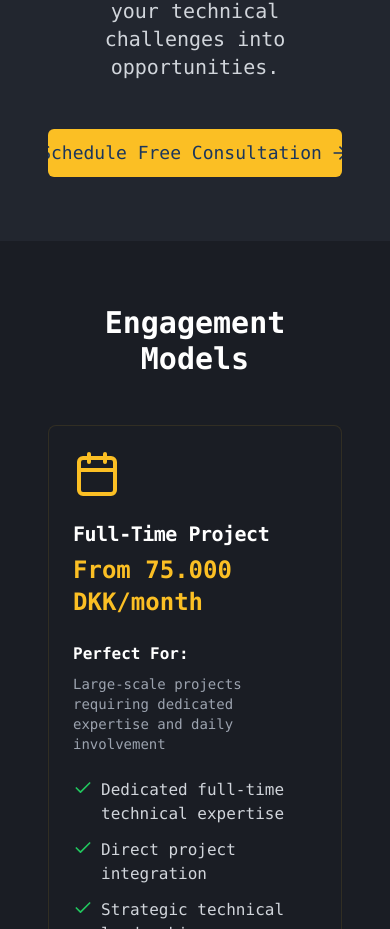
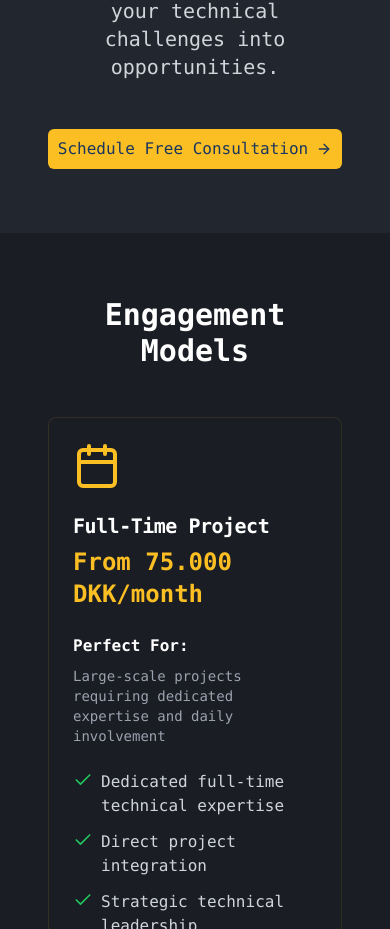
Before and after one commit to joakiti/career-craft-portal, a React (Vite) app: page /services in a window 390 px wide. Shown: the part 4631-5560 px from the top of the page. Built offline with nearby package versions, Linux system fonts and the light colour scheme.

Commit message:
Fix: Mobile scaling of consultation button
The Schedule Free Consultation button's font size did not scale appropriately on mobile devices.  This commit addresses this issue.

```diff
--- a/src/components/ConsultationForm.tsx
+++ b/src/components/ConsultationForm.tsx
@@ -1,3 +1,4 @@
+
 import { useState } from "react";
 import { Button } from "@/components/ui/button";
 import {
@@ -39,8 +40,8 @@ const ConsultationForm = ({ size = "large" }: ConsultationFormProps) => {
   };
 
   const buttonClasses = {
-    default: "bg-accent hover:bg-accent/90 text-primary px-6 py-3 text-base",
-    large: "bg-accent hover:bg-accent/90 text-primary px-8 py-6 text-lg font-medium"
+    default: "bg-accent hover:bg-accent/90 text-primary px-4 py-2 sm:px-6 sm:py-3 text-sm sm:text-base",
+    large: "bg-accent hover:bg-accent/90 text-primary px-6 py-4 sm:px-8 sm:py-6 text-base sm:text-lg font-medium"
   };
 
   return (
@@ -54,7 +55,7 @@ const ConsultationForm = ({ size = "large" }: ConsultationFormProps) => {
         >
           <span className="relative z-10 flex items-center gap-2">
             Schedule Free Consultation
-            <ArrowRight className="w-5 h-5 group-hover:translate-x-1 transition-transform" />
+            <ArrowRight className="w-4 h-4 sm:w-5 sm:h-5 group-hover:translate-x-1 transition-transform" />
           </span>
           <div className="absolute inset-0 bg-gradient-to-r from-accent/0 via-accent/30 to-accent/0 opacity-0 group-hover:opacity-100 transition-opacity" />
         </Button>
```
